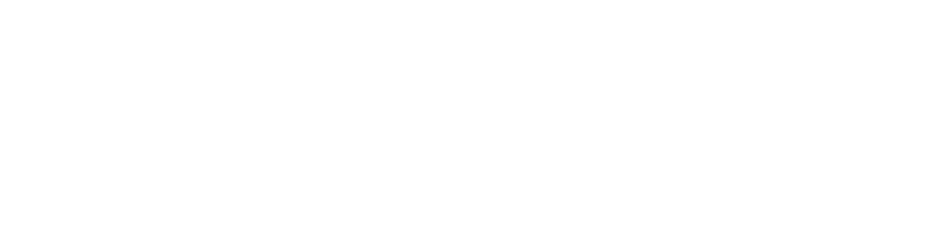
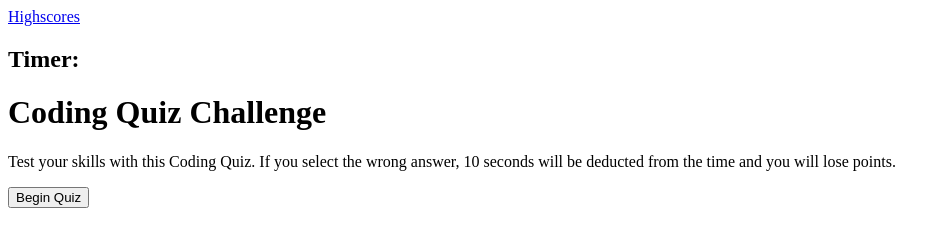
Before and after one commit to bvenant/code-quiz, a plain HTML site: page index.html in a window 1280 px wide. Shown: the whole page, without its empty margins (0-950 px from the left). Drawn offline with Linux system fonts and the light colour scheme.

Commit message:
add html

```diff
--- a/assets/js/script.js
+++ b/assets/js/script.js
@@ -93,3 +93,4 @@ var timer = document.querySelector("#timer");
 
 // Start Quiz
 var start = document.querySelector("#start");
+var startBtn = document.querySelector("#startBtn");
--- a/index.html
+++ b/index.html
@@ -9,7 +9,28 @@
 </head>
 <body>
     <!-- Quiz Content -->
+    <header>
+        <!-- Contains High score and Timer -->
+        <div class="row">
+            <div class="col-md-6 text-left">
+                <a href="#" id="highscorelink">Highscores</a>
+            </div>
+            <div class="col-md-6 text-right">
+                <h2><span id="timerValue">Timer:</span></h2>
+            </div>
+        </div>
+    </header>
+    <!-- Start screen -->
+    <div class="container fluid">
+        <div class="col-md-12 text-center">
+            <div id="startQuiz">
+                <h1>Coding Quiz Challenge</h1>
+                <p>Test your skills with this Coding Quiz. If you select the wrong answer, 10 seconds will be deducted from the time and you will lose points.</p>
+                <button id="startButton">Begin Quiz</button>
+            </div>
+        </div>
 
+    </div>
     <script src="./assets/js/script.js"></script>
 </body>
 </html>
```
